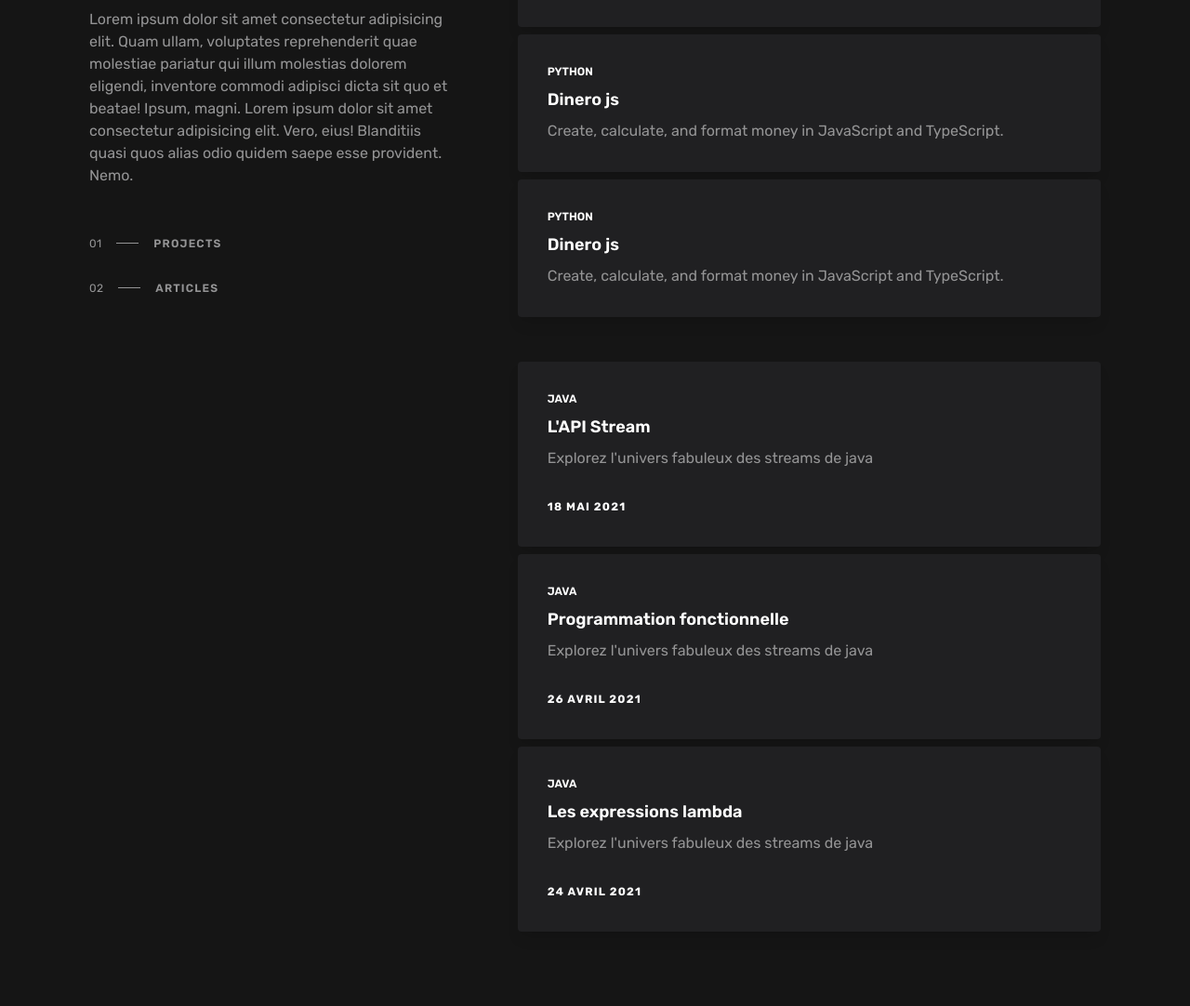
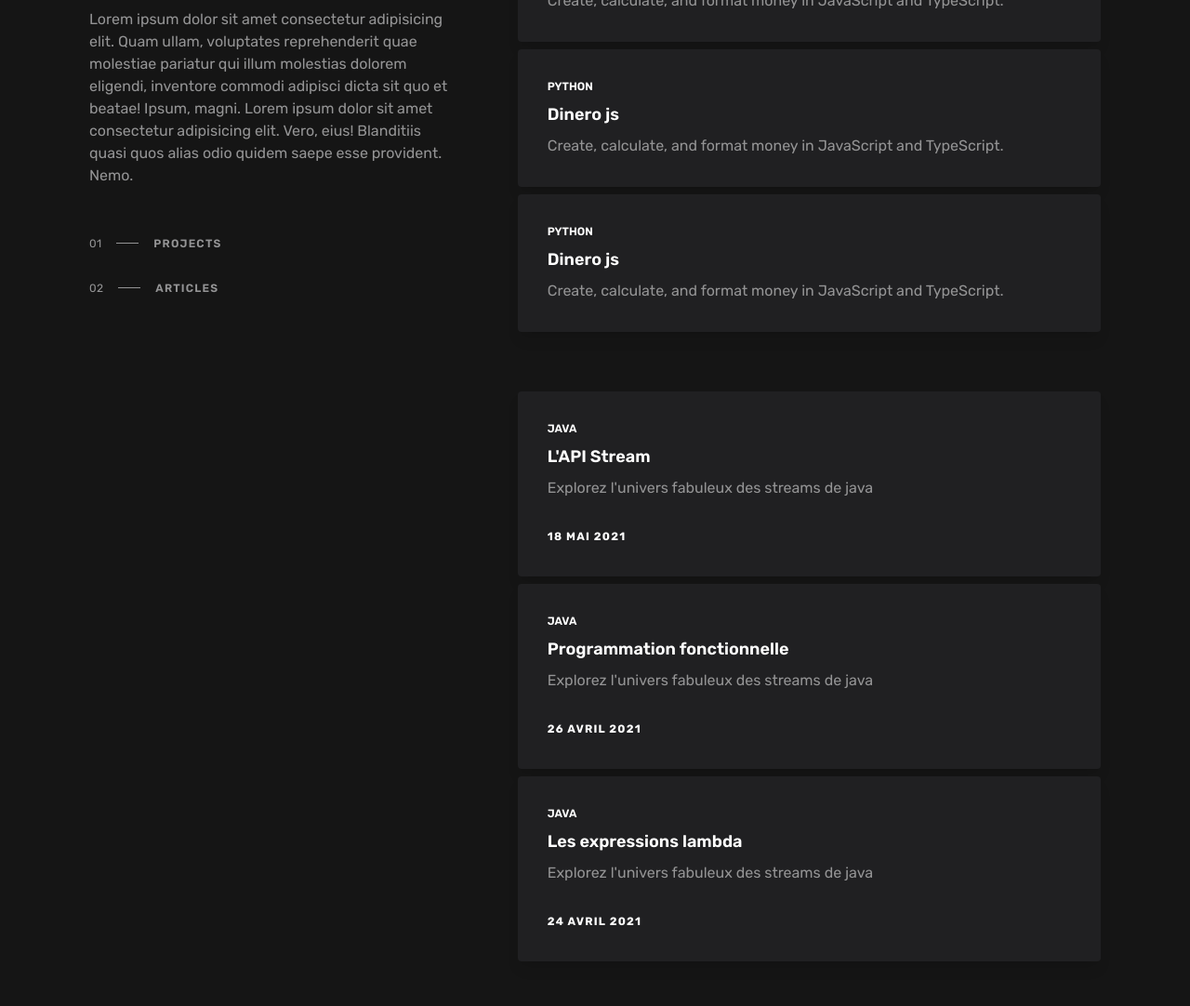
Before and after one commit to pbnjaay/portofolio, a website built with Parcel: page index.html in a window 1280 px wide. Shown: the part 167-1249 px from the top of the page at 93% size. Before the commit the page ends 1217 px from the top, so only its background shows below. Built offline with nearby package versions, Linux system fonts and the light colour scheme.

Commit message:
bug fixe

```diff
--- a/index.html
+++ b/index.html
@@ -160,7 +160,7 @@
           >
             Projects
           </h2>
-          <div class="flex-col justify-between space-y-2 group">
+          <div class="flex-col justify-between space-y-2 group pt-4">
             <article
               class="
                 rounded
@@ -242,7 +242,7 @@
           >
             Articles
           </h2>
-          <div class="flex-col justify-between space-y-2 group">
+          <div class="flex-col justify-between space-y-2 group pt-4">
             <article
               class="
                 rounded
```
Also changed, not shown: css/tailwind.css.
